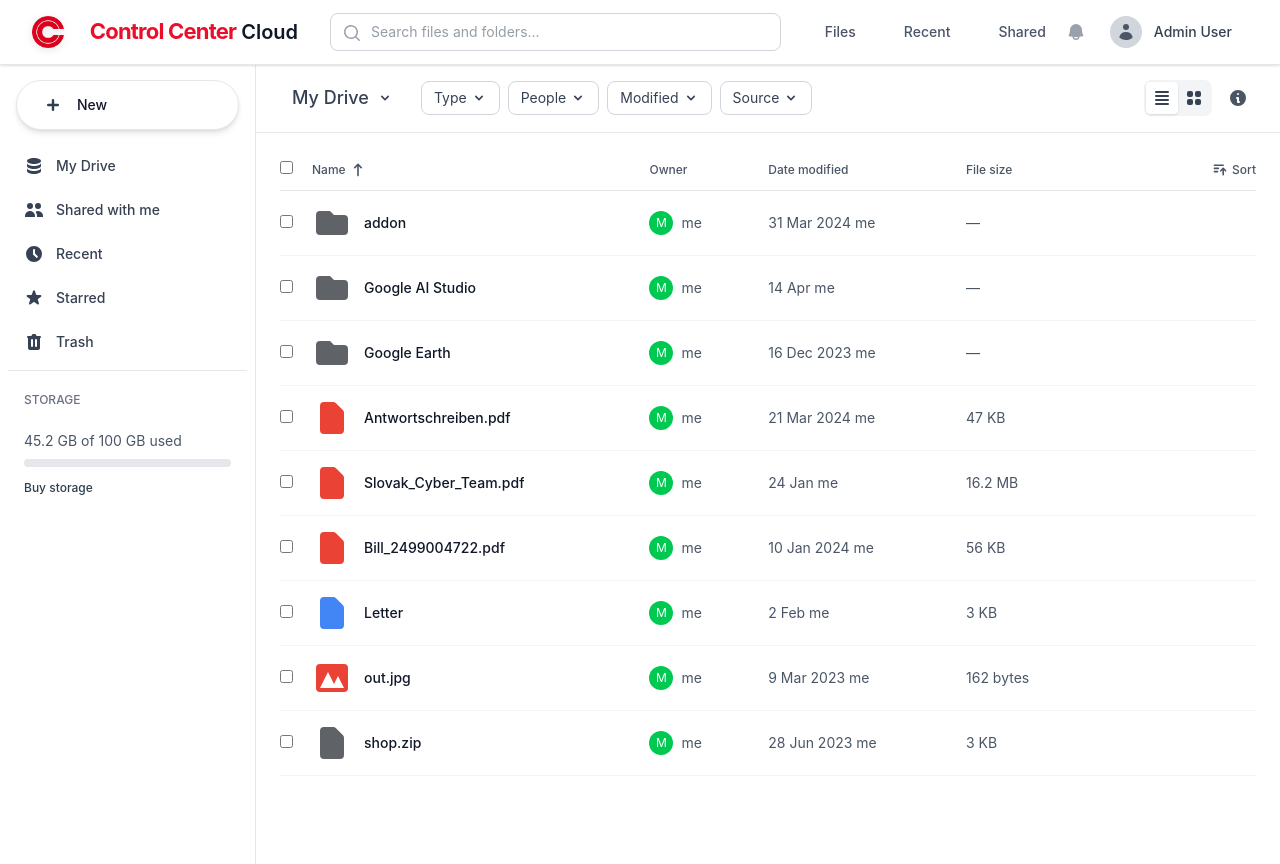
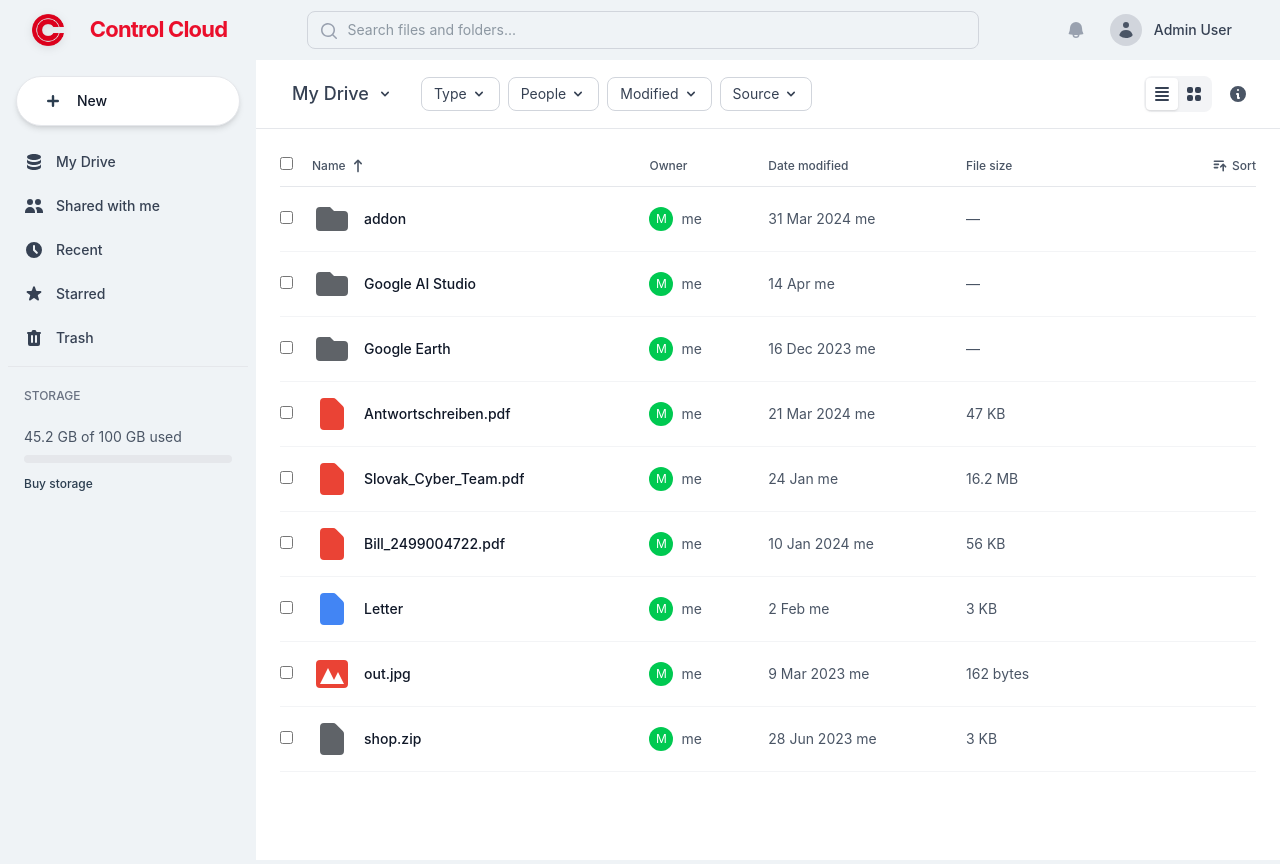
Before and after one commit to alexmen656/control-center-cloud, a Vue app: page /dashboard in a window 1280 px wide. Built offline with nearby package versions, Linux system fonts and the light colour scheme; the HTML template or start-up script is replaced by a standard one.

Commit message:
feat: Small design changes

```diff
--- a/src/App.vue
+++ b/src/App.vue
@@ -20,13 +20,15 @@
     <AppHeader v-if="showHeader" />
     <div class="flex">
       <AppSidebar v-if="showSidebar" />
-      <main :class="showSidebar ? 'ml-64 pt-16 w-full' : 'w-full'">
+      <main :class="showSidebar ? 'ml-64 pt-15 w-full' : 'w-full'">
         <RouterView />
       </main>
     </div>
   </div>
 </template>
 
-<style>
-/* Global styles are handled by Tailwind CSS */
+<style scoped>
+main {
+  border-top-left-radius: 12px !important;
+}
 </style>
--- a/src/assets/base.css
+++ b/src/assets/base.css
@@ -53,7 +53,7 @@
 body {
   min-height: 100vh;
   color: var(--color-text);
-  background: var(--color-background);
+  background: #eff3f6;
   transition:
     color 0.5s,
     background-color 0.5s;
--- a/src/components/AppHeader.vue
+++ b/src/components/AppHeader.vue
@@ -1,12 +1,12 @@
 <template>
-    <header class="bg-white border-b border-gray-200 shadow-sm fixed top-0 left-0 right-0 z-50">
+    <header class="bg-white fixed top-0 left-0 right-0 z-50">
         <div class="mx-auto px-4 sm:px-6 lg:px-8">
-            <div class="flex justify-between items-center h-16">
+            <div class="flex justify-between items-center h-15">
                 <div class="flex items-center">
-                    <div class="flex-shrink-0 flex items-center logo-container">
+                    <div @click="router.push('/dashboard')" class="flex-shrink-0 flex items-center logo-container">
                         <img data-v-c970699f="" class="logo-image" src="../assets/logo.png" alt="Logo">
-                        <span class="ml-3 text-xl font-semibold text-gray-900"><span class="logo-text">Control
-                                Center</span> Cloud</span>
+                        <span class="ml-3 text-xl font-semibold text-gray-900"><span class="logo-text">
+                                Control Cloud</span></span>
                     </div>
                 </div>
                 <div class="hidden md:flex flex-1 max-w-2xl mx-8">
@@ -16,6 +16,7 @@
                         <SearchIcon class="absolute left-3 top-2.5 w-5 h-5 text-gray-400" />
                     </div>
                 </div>
+                <!---
                 <nav class="hidden md:flex space-x-6">
                     <RouterLink to="/dashboard"
                         class="text-gray-600 hover:text-primary-600 px-3 py-2 rounded-md text-sm font-medium transition-colors"
@@ -32,7 +33,7 @@
                         active-class="text-primary-600 bg-primary-50">
                         Shared
                     </RouterLink>
-                </nav>
+                </nav>--->
                 <div class="flex items-center space-x-4">
                     <button class="p-2 text-gray-400 hover:text-gray-600 transition-colors">
                         <BellIcon class="w-5 h-5" />
@@ -73,6 +74,7 @@
 </template>
 
 <script setup lang="ts">
+import router from '@/router'
 import { ref } from 'vue'
 import { RouterLink } from 'vue-router'
 
@@ -139,6 +141,7 @@
     transition: color 0.2s ease;
     font-family: -apple-system, BlinkMacSystemFont, 'Segoe UI', Roboto, sans-serif;
     color: #ea0e2b;
+    cursor: pointer;
 }
 
 .logo-image {
@@ -156,4 +159,8 @@
     justify-content: flex-start;
     padding: 4px 0;
 }
+
+header {
+    background: #eff3f6;
+}
 </style>
--- a/src/components/AppSidebar.vue
+++ b/src/components/AppSidebar.vue
@@ -1,5 +1,5 @@
 <template>
-    <div class="w-64 h-screen bg-white border-r border-gray-200 flex flex-col fixed left-0 top-16">
+    <div class="w-64 h-screen bg-white flex flex-col fixed left-0 top-15 sidebar">
         <div class="p-4">
             <button
                 class="flex items-center space-x-3 bg-white hover:bg-gray-50 shadow-md hover:shadow-lg border border-gray-200 rounded-full px-6 py-3 w-full transition-all group">
@@ -84,6 +84,10 @@
 </script>
 
 <style scoped>
+.sidebar {
+    background: #eff3f6;
+}
+
 ::-webkit-scrollbar {
     width: 6px;
 }
```
